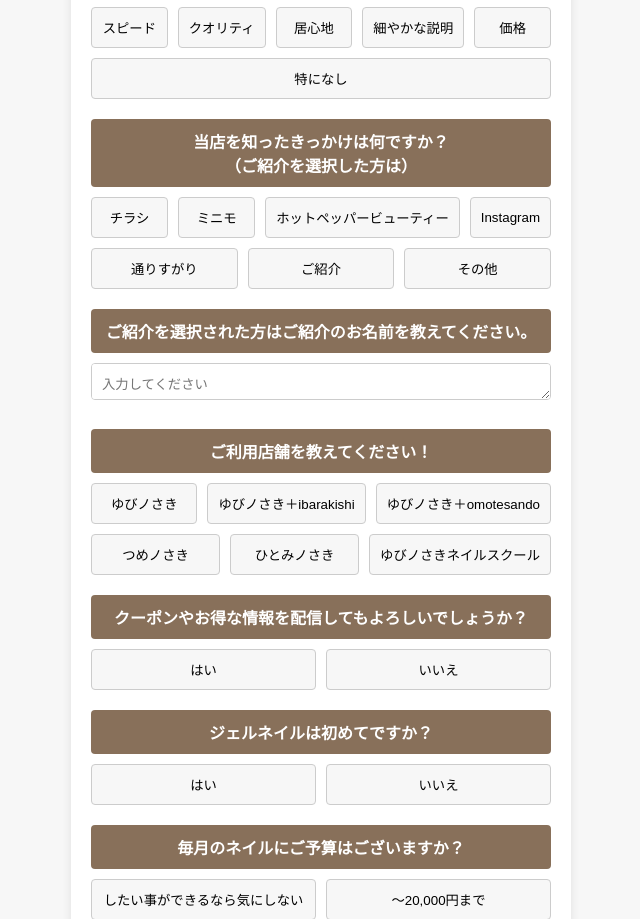
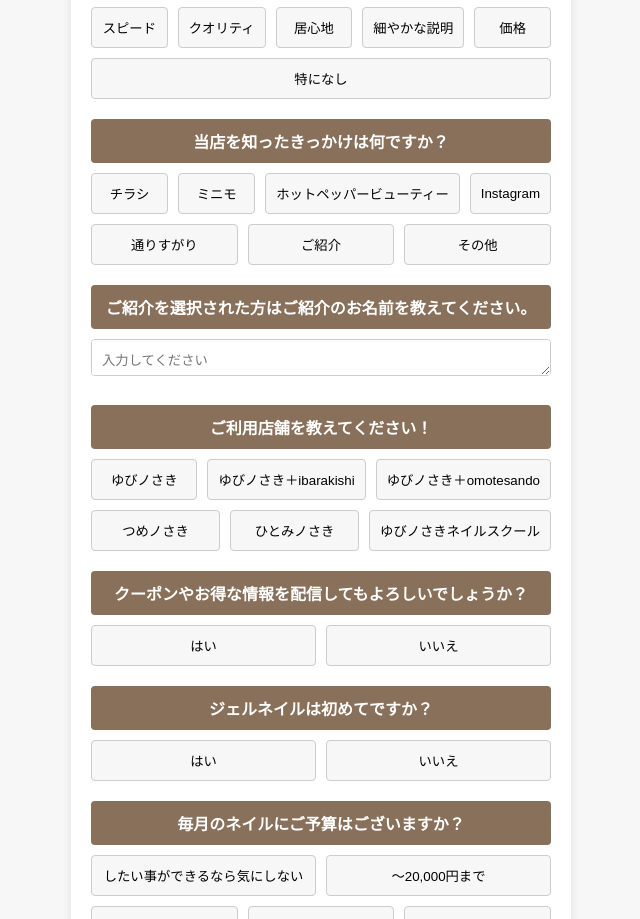
Before and after one commit to officialline0101/yubinosaki, a plain HTML site: page index.html in a window 1280 px wide. Shown: the part 964-1883 px from the top of the page, without its empty margins (319-959 px from the left). Drawn offline with Linux system fonts and the light colour scheme; a script that the page names is missing.

Commit message:
Update index.html

```diff
--- a/index.html
+++ b/index.html
@@ -274,7 +274,7 @@
             <button type="button" id="sixdemand" onclick="selectdemand(this)">特になし</button>
         </div>
 
-        <div class="label">当店を知ったきっかけは何ですか？<br>（ご紹介を選択した方は）</div>
+        <div class="label">当店を知ったきっかけは何ですか？</div>
         <div class="chance-buttons">
             <button type="button" id="onechance" onclick="selectchance(this)">チラシ</button>
             <button type="button" id="twochance" onclick="selectchance(this)">ミニモ</button>
```
